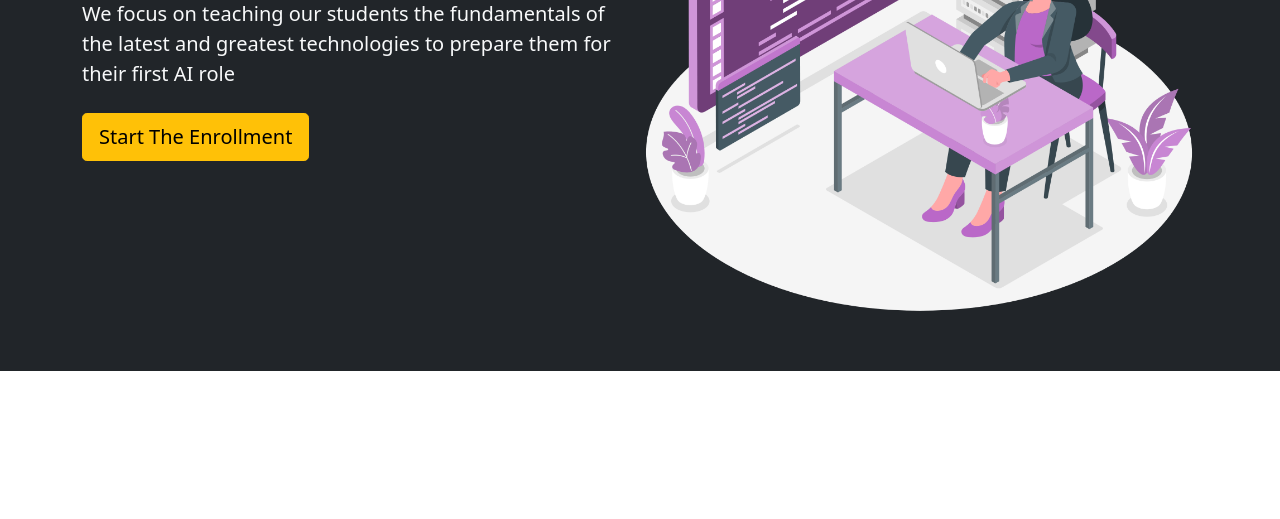
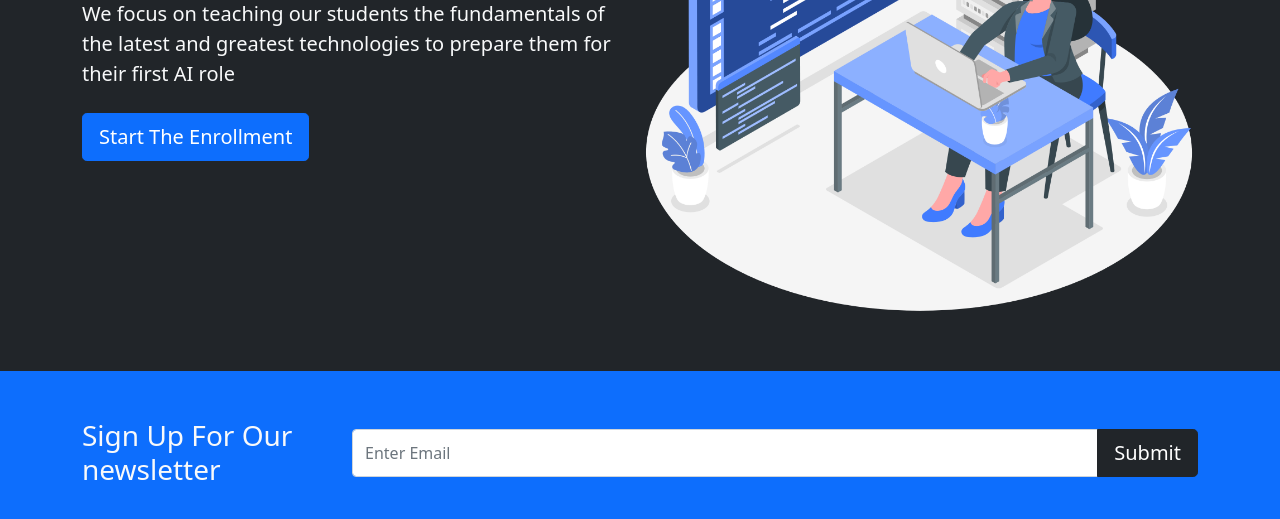
Before and after one commit to sudohumberto/artificial-bootcamp, a plain HTML site: page index.html in a window 1280 px wide. Shown: the part 355-874 px from the top of the page. Before the commit the page ends 800 px from the top, so only its background shows below. Drawn offline with nearby package versions, Linux system fonts and the light colour scheme.

Commit message:
newsletter

```diff
--- a/assets/css/style.css
+++ b/assets/css/style.css
@@ -0,0 +1,5 @@
+@media(min-width: 768px) {
+    .news-input {
+        width: 50%;
+    }
+}
--- a/index.html
+++ b/index.html
@@ -49,15 +49,30 @@
                     <p class="lead my-4">
                         We focus on teaching our students the fundamentals of the latest and greatest technologies to prepare them for their first AI role
                     </p>
-                    <button class="btn btn-warning btn-lg">Start The Enrollment</button>
+                    <button class="btn btn-primary btn-lg">Start The Enrollment</button>
                 </div>
-                <img class="img-fluid w-50 d-none d-sm-block" src="assets/images/showcase.png" alt="">
+                <img class="img-fluid w-50 d-none d-sm-block" src="assets/images/showcase-blue.png" alt="">
                 <!--a href="https://www.freepik.com/vectors/people">People vector created by storyset - www.freepik.com</a-->
             </div>
         </div>
     </section>
     <!-- showcase end -->
 
+    <!-- newsletter start -->
+    <section class="bg-primary text-light p-5">
+        <div class="container">
+            <div class="d-md-flex justify-content-between align-items-center">
+                <h3 class="mb-3 mb-md-0">Sign Up For Our newsletter</h3>
+
+                <div class="input-group news-input">
+                    <input type="text" class="form-control" placeholder="Enter Email">
+                    <button class="btn btn-dark btn-lg" type="button">Submit</button>
+                </div>
+            </div>
+        </div>
+    </section>
+    <!-- newsletter end -->
+
     <!-- Bootstrap Bundle with Popper -->
     <script src="https://cdn.jsdelivr.net/npm/bootstrap@5.1.3/dist/js/bootstrap.bundle.min.js" integrity="sha384-ka7Sk0Gln4gmtz2MlQnikT1wXgYsOg+OMhuP+IlRH9sENBO0LRn5q+8nbTov4+1p" crossorigin="anonymous"></script>
 
```
Also changed, not shown: assets/images/showcase-blue.png (added).
